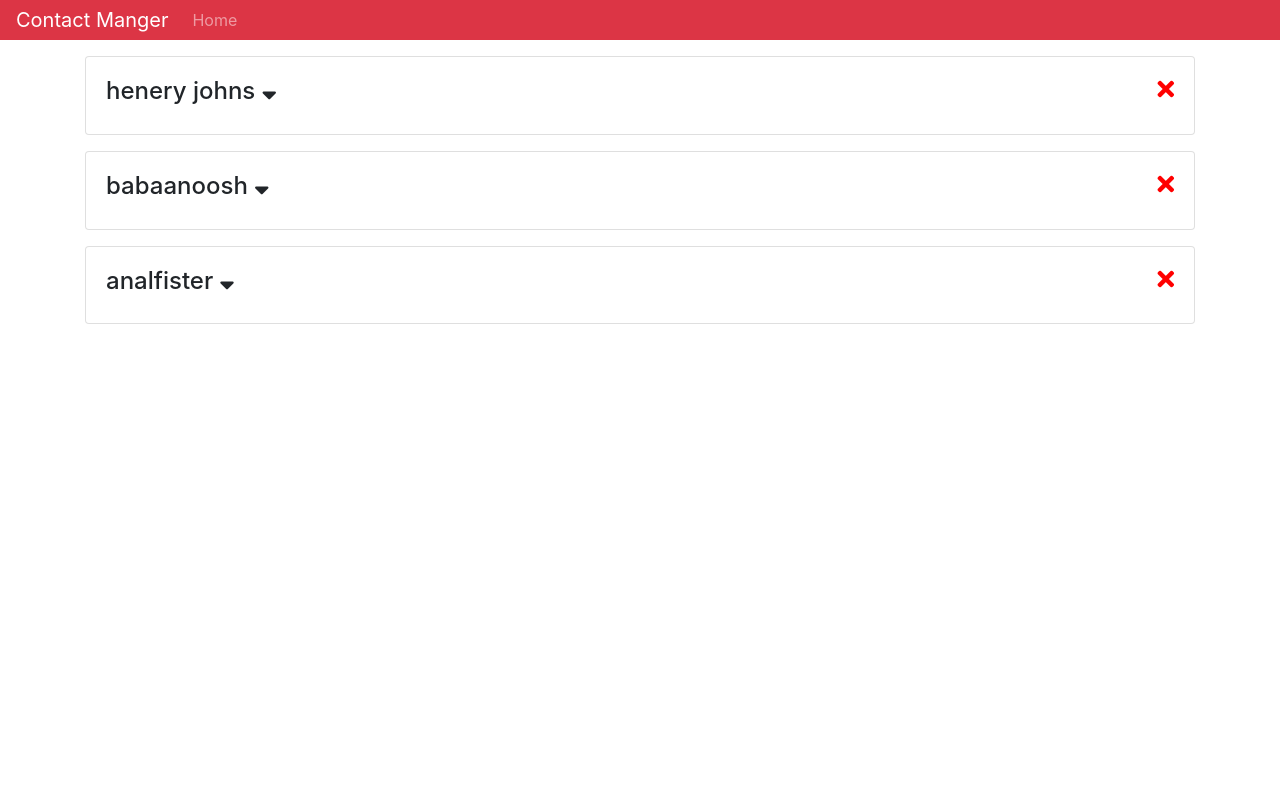
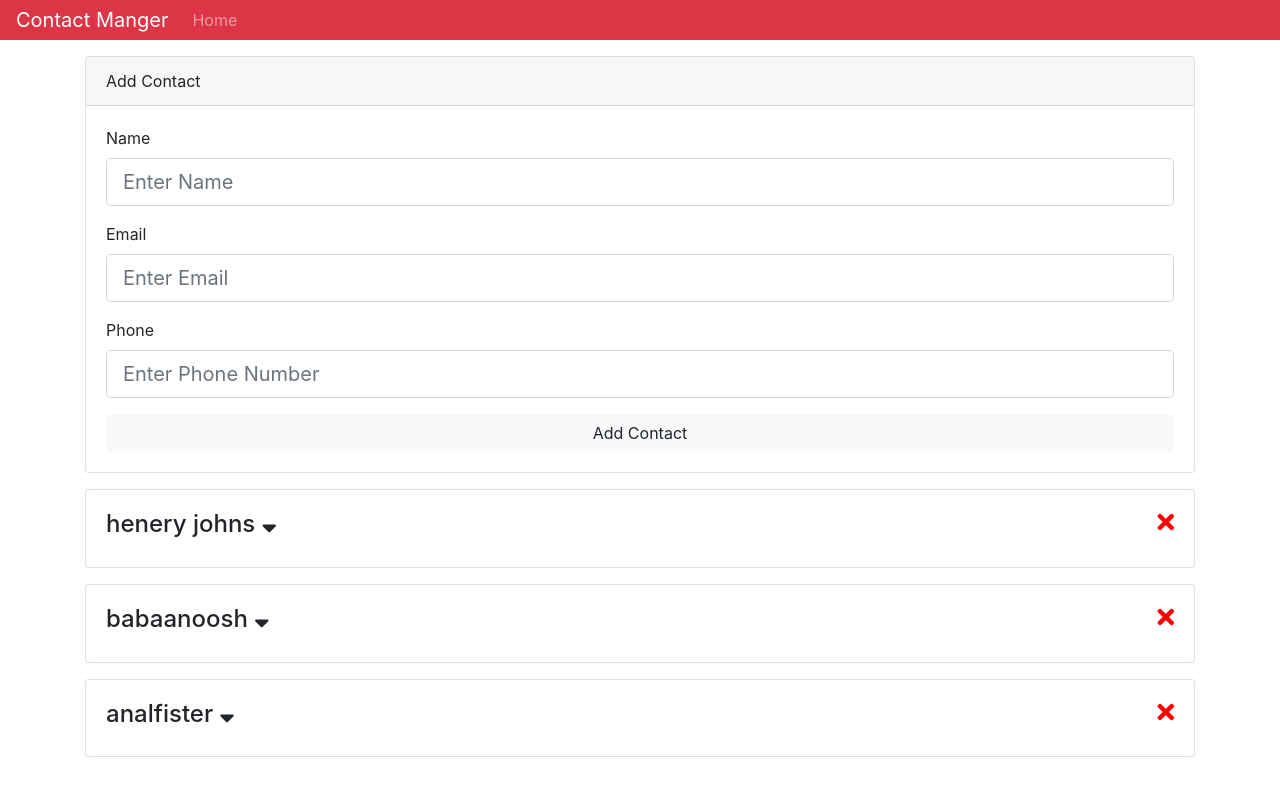
Before and after one commit to seppar93/contact-manger, a React (Create React App) app: page / in a window 1280 px wide. Shown: the top 796 px of the page. Built offline with nearby package versions, Linux system fonts and the light colour scheme.

Commit message:
Add form

```diff
--- a/src/App.js
+++ b/src/App.js
@@ -1,13 +1,14 @@
 import React, { Component } from "react";
-import Contact from "./components/Contacts";
-import Header from "./components/Header";
+// import Contact from "./components/contacts/Contacts";
+import Header from "./components/layout/Header";
 // import Contact from "./components/Contact";
 
 import { Provider } from "./context";
 
 import "bootstrap/dist/css/bootstrap.min.css";
 import "./App.css";
-import Contacts from "./components/Contacts";
+import Contacts from "./components/contacts/Contacts";
+import AddContact from "./components/contacts/AddContact";
 
 class App extends Component {
   render() {
@@ -25,7 +26,8 @@
         <div className="App">
           <Header /> {/* we added a default prop */}
           <div className="container">
-            <Contacts />{" "}
+            <AddContact />
+            <Contacts />
             {/* we are looping through our state in Contacts and rendering it here   */}
             {/* <Contact name="John Doe" email="jdo@gmail.com" phone="123456" /> HARD COded
           <Contact
--- /dev/null
+++ b/src/components/contacts/AddContact.js
@@ -0,0 +1,61 @@
+import React, { Component } from "react";
+
+class AddContact extends Component {
+  state = {
+    name: "",
+    email: "",
+    phone: ""
+  };
+
+  render() {
+    const { name, email, phone } = this.state;
+    return (
+      <div className="card mb-3">
+        <div className="card-header"> Add Contact </div>
+        <div className="card-body">
+          <form>
+            <div className="form-group">
+              <label htmlFor="name"> Name </label>
+              <input
+                type="text"
+                name="name"
+                className="form-control form-control-lg"
+                placeholder="Enter Name"
+                value={name}
+              />
+            </div>
+
+            <div className="form-group">
+              <label htmlFor="email"> Email </label>
+              <input
+                type="email"
+                name="email"
+                className="form-control form-control-lg"
+                placeholder="Enter Email"
+                value={email}
+              />
+            </div>
+
+            <div className="form-group">
+              <label htmlFor="phone"> Phone </label>
+              <input
+                type="text"
+                name="phone"
+                className="form-control form-control-lg"
+                placeholder="Enter Phone Number"
+                value={phone}
+              />
+            </div>
+            <input
+              type="submit"
+              value="Add Contact"
+              className="btn btn-light btn-block"
+            />
+          </form>
+        </div>
+      </div>
+    );
+  }
+}
+
+export default AddContact;
--- a/src/components/Contact.js
+++ b/src/components/contacts/Contact.js
@@ -1,6 +1,6 @@
 import React, { Component } from "react";
 import PropTypes from "prop-types";
-import { Consumer } from "../context";
+import { Consumer } from "../../context";
 
 class Contact extends Component {
   // static propTypes = {
--- a/src/components/Contacts.js
+++ b/src/components/contacts/Contacts.js
@@ -1,6 +1,6 @@
 import React, { Component } from "react";
 import Contact from "./Contact";
-import { Consumer } from "../context";
+import { Consumer } from "../../context";
 
 class Contacts extends Component {
   // THIS FORMAT IS USED FOR INITLIZASTION
```
Also changed, not shown: src/components/layout/Header.js (renamed from src/components/Header.js).
